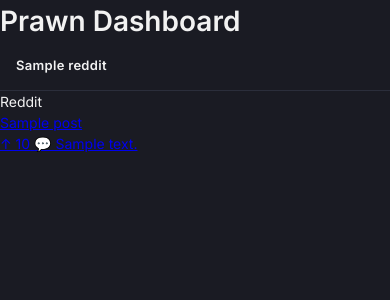
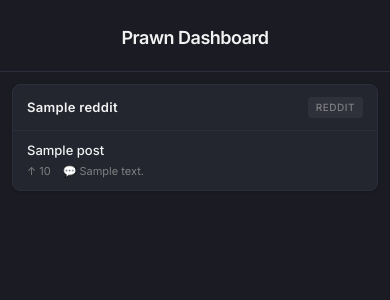
Before and after one commit to bryanseah234/rssWebsite2020, a Flask app: template templates/index.html in a window 390 px wide. Shown: the top 300 px of the page. Run offline with Flask 3, Linux system fonts and the light colour scheme; the template is opened without the code that fills it: most values are stand-ins (such as "Sample title", 1, 10 or a date in 2020).

Commit message:
Refactor CSS for improved layout and styling
Signed-off-by: b <66017805+bryanseah234@users.noreply.github.com>

```diff
--- a/static/style.css
+++ b/static/style.css
@@ -2,7 +2,7 @@
 @import url('https://fonts.googleapis.com/css2?family=Inter:wght@400;500;600&display=swap');
 
 :root {
-    /* Glance-inspired theme colors (HSL format) */
+    /* Glance color scheme */
     --bg-hue: 231;
     --bg-sat: 15%;
     --bg-light: 12%;
@@ -11,22 +11,15 @@
     --primary-sat: 89%;
     --primary-light: 79%;
 
-    --positive-hue: 135;
-    --positive-sat: 94%;
-    --positive-light: 66%;
-
-    --negative-hue: 0;
-    --negative-sat: 100%;
-    --negative-light: 67%;
-
-    /* Derived colors */
     --background: hsl(var(--bg-hue), var(--bg-sat), var(--bg-light));
     --surface: hsl(var(--bg-hue), var(--bg-sat), calc(var(--bg-light) + 4%));
     --surface-hover: hsl(var(--bg-hue), var(--bg-sat), calc(var(--bg-light) + 6%));
     --primary: hsl(var(--primary-hue), var(--primary-sat), var(--primary-light));
     --text-primary: hsl(0, 0%, 95%);
     --text-secondary: hsl(0, 0%, 70%);
+    --text-tertiary: hsl(0, 0%, 50%);
     --border: hsl(var(--bg-hue), var(--bg-sat), 20%);
+    --link-color: hsl(217, 92%, 76%);
 }
 
 * {
@@ -35,15 +28,13 @@
     box-sizing: border-box;
 }
 
-html {
+html, body {
     width: 100%;
-    height: 100%;
+    min-height: 100vh;
     scroll-behavior: smooth;
 }
 
 body {
-    min-height: 100vh;
-    margin: 0;
     font-family: 'Inter', -apple-system, BlinkMacSystemFont, 'Segoe UI', sans-serif;
     background: var(--background);
     color: var(--text-primary);
@@ -52,160 +43,199 @@
     -webkit-font-smoothing: antialiased;
 }
 
-.top {
-    height: 0;
-    display: none;
+/* Page Header */
+.page-header {
+    padding: 32px 20px 24px;
+    text-align: center;
+    border-bottom: 1px solid var(--border);
 }
 
-.header {
-    text-align: center;
-    padding: 48px 20px 32px;
+.page-header h1 {
+    font-size: 24px;
+    font-weight: 600;
+    color: var(--text-primary);
+    margin: 0;
+    letter-spacing: -0.5px;
 }
 
-.header h2 {
-    font-size: 18px;
-    font-weight: 600;
-    margin: 0;
-    text-transform: uppercase;
-    letter-spacing: 2px;
-    color: var(--text-secondary);
-    position: relative;
-}
-
-.header h2::after {
-    content: '';
-    position: absolute;
-    bottom: -12px;
-    left: 50%;
-    transform: translateX(-50%);
-    width: 40px;
-    height: 2px;
-    background: var(--primary);
-    border-radius: 2px;
-}
-
-#container {
-    width: 100%;
+/* Container */
+.container {
     max-width: 1600px;
     margin: 0 auto;
     padding: 20px;
-    display: grid;
-    grid-template-columns: 1fr;
-    gap: 0;
 }
 
-/* Widget containers - Glance-style cards */
-.container1, .container2, .container3 {
+/* Grid Layout - Masonry Style */
+.grid {
+    display: grid;
+    grid-template-columns: repeat(auto-fill, minmax(350px, 1fr));
+    gap: 16px;
+    align-items: start;
+}
+
+/* Widget Card */
+.widget {
     background: var(--surface);
     border: 1px solid var(--border);
     border-radius: 8px;
-    margin-bottom: 20px;
     overflow: hidden;
     transition: all 0.2s ease;
     box-shadow: 0 1px 3px rgba(0, 0, 0, 0.2);
 }
 
-.container1:hover, .container2:hover, .container3:hover {
+.widget:hover {
     background: var(--surface-hover);
     box-shadow: 0 2px 6px rgba(0, 0, 0, 0.3);
 }
 
-/* Two-column layout for desktop */
-@media (min-width: 1024px) {
-    #container {
-        display: flex;
-        flex-wrap: wrap;
-        gap: 20px;
-    }
+/* Widget Header */
+.widget-header {
+    padding: 14px 16px;
+    border-bottom: 1px solid var(--border);
+    display: flex;
+    justify-content: space-between;
+    align-items: center;
+    cursor: pointer;
+    user-select: none;
+}
 
-    .container1, .container2 {
-        width: calc(50% - 10px);
-        margin-bottom: 0;
-    }
+.widget-header:hover {
+    background: rgba(255, 255, 255, 0.02);
+}
 
-    .container3 {
-        width: 100%;
-        margin-bottom: 0;
+.widget-header h3 {
+    font-size: 13px;
+    font-weight: 600;
+    color: var(--text-primary);
+    margin: 0;
+    letter-spacing: 0.3px;
+}
+
+.widget-badge {
+    font-size: 10px;
+    font-weight: 500;
+    color: var(--text-tertiary);
+    text-transform: uppercase;
+    letter-spacing: 0.5px;
+    padding: 3px 8px;
+    background: rgba(255, 255, 255, 0.05);
+    border-radius: 4px;
+}
+
+/* Widget Content */
+.widget-content {
+    padding: 0;
+}
+
+/* Feed List */
+.feed-list {
+    list-style: none;
+    margin: 0;
+    padding: 0;
+}
+
+.feed-item {
+    border-bottom: 1px solid var(--border);
+}
+
+.feed-item:last-child {
+    border-bottom: none;
+}
+
+.feed-item a {
+    display: block;
+    padding: 12px 16px;
+    text-decoration: none;
+    color: var(--text-primary);
+    transition: background 0.15s ease;
+}
+
+.feed-item a:hover {
+    background: rgba(255, 255, 255, 0.03);
+}
+
+.feed-title {
+    font-size: 13px;
+    line-height: 1.4;
+    color: var(--text-primary);
+    margin-bottom: 4px;
+    font-weight: 500;
+}
+
+.feed-time {
+    font-size: 11px;
+    color: var(--text-tertiary);
+}
+
+.feed-meta {
+    display: flex;
+    gap: 12px;
+    font-size: 11px;
+    color: var(--text-tertiary);
+    margin-top: 4px;
+}
+
+.upvotes, .comments {
+    display: flex;
+    align-items: center;
+    gap: 4px;
+}
+
+/* Empty State */
+.empty-state {
+    padding: 24px 16px;
+    text-align: center;
+    color: var(--text-tertiary);
+    font-size: 12px;
+}
+
+/* Collapsed State */
+.widget.collapsed .widget-content {
+    display: none;
+}
+
+/* Responsive Design */
+@media (max-width: 1200px) {
+    .grid {
+        grid-template-columns: repeat(auto-fill, minmax(300px, 1fr));
+        gap: 14px;
     }
 }
 
-h3 {
-    font-size: 14px;
-    font-weight: 600;
-    color: var(--text-primary);
-    padding: 16px 20px;
-    margin: 0;
-    background: transparent;
-    border-bottom: 1px solid var(--border);
-    letter-spacing: 0.3px;
-}
-
-iframe {
-    width: 100%;
-    height: 600px;
-    border: none;
-    background: #ffffff;
-    display: block;
-}
-
-.center, .rssdog {
-    display: block;
-}
-
-.footer {
-    height: 60px;
-    display: flex;
-    align-items: center;
-    justify-content: center;
-    color: var(--text-secondary);
-    font-size: 12px;
-    margin-top: 40px;
-}
-
-/* Mobile responsive */
 @media (max-width: 768px) {
-    .header {
-        padding: 32px 16px 24px;
+    .container {
+        padding: 12px;
     }
 
-    .header h2 {
-        font-size: 16px;
-        letter-spacing: 1.5px;
+    .grid {
+        grid-template-columns: 1fr;
+        gap: 12px;
     }
 
-    #container {
-        padding: 16px;
+    .page-header {
+        padding: 24px 16px 20px;
     }
 
-    h3 {
-        font-size: 13px;
-        padding: 14px 16px;
-    }
-
-    iframe {
-        height: 500px;
+    .page-header h1 {
+        font-size: 20px;
     }
 }
 
 @media (max-width: 480px) {
-    .header h2 {
-        font-size: 14px;
+    .page-header h1 {
+        font-size: 18px;
     }
 
-    #container {
-        padding: 12px;
+    .widget-header {
+        padding: 12px 14px;
     }
 
-    .container1, .container2, .container3 {
-        margin-bottom: 16px;
-    }
-
-    iframe {
-        height: 450px;
+    .feed-item a {
+        padding: 10px 14px;
     }
 }
 
-/* Custom scrollbar - Glance style */
+/* Scrollbar */
 ::-webkit-scrollbar {
     width: 8px;
     height: 8px;
@@ -224,7 +254,7 @@
     background: hsl(var(--bg-hue), var(--bg-sat), 30%);
 }
 
-/* Loading states */
+/* Loading Animation */
 @keyframes fadeIn {
     from {
         opacity: 0;
@@ -236,32 +266,21 @@
     }
 }
 
-.container1, .container2, .container3 {
+.widget {
     animation: fadeIn 0.3s ease-out;
 }
 
-/* Theme variations - uncomment to use */
+/* Focus States */
+.feed-item a:focus-visible {
+    outline: 2px solid var(--primary);
+    outline-offset: -2px;
+}
 
-/* Darker theme */
-/*
-:root {
-    --bg-hue: 240;
-    --bg-sat: 21%;
-    --bg-light: 8%;
-    --primary-hue: 217;
-    --primary-sat: 92%;
-    --primary-light: 83%;
+/* Link Styling */
+a {
+    color: var(--link-color);
 }
-*/
 
-/* Warmer theme */
-/*
-:root {
-    --bg-hue: 24;
-    --bg-sat: 15%;
-    --bg-light: 12%;
-    --primary-hue: 24;
-    --primary-sat: 97%;
-    --primary-light: 58%;
+a:hover {
+    text-decoration: underline;
 }
-*/
```
